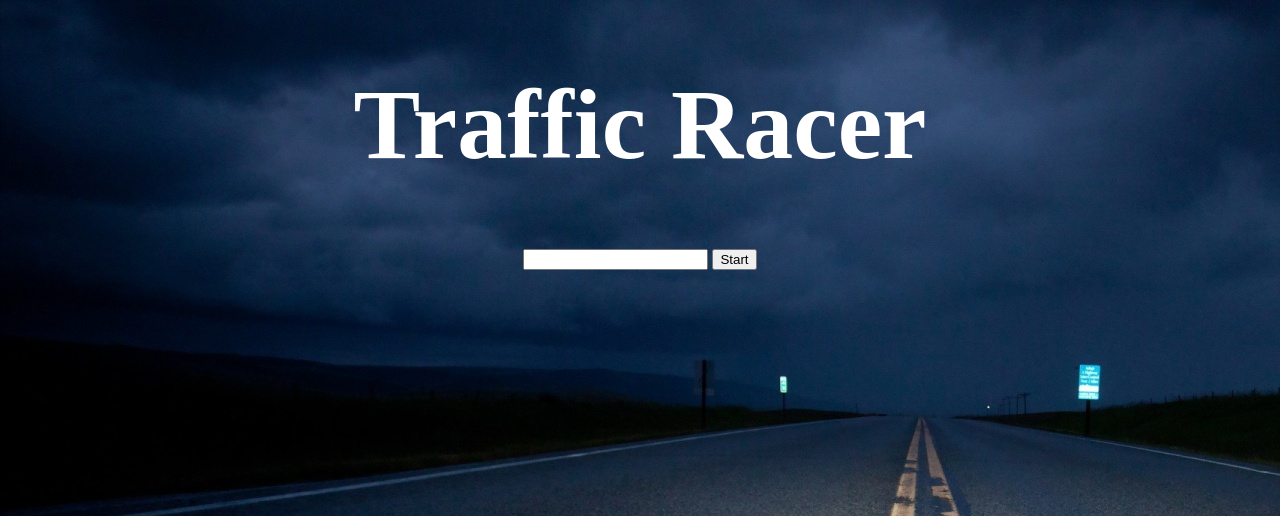
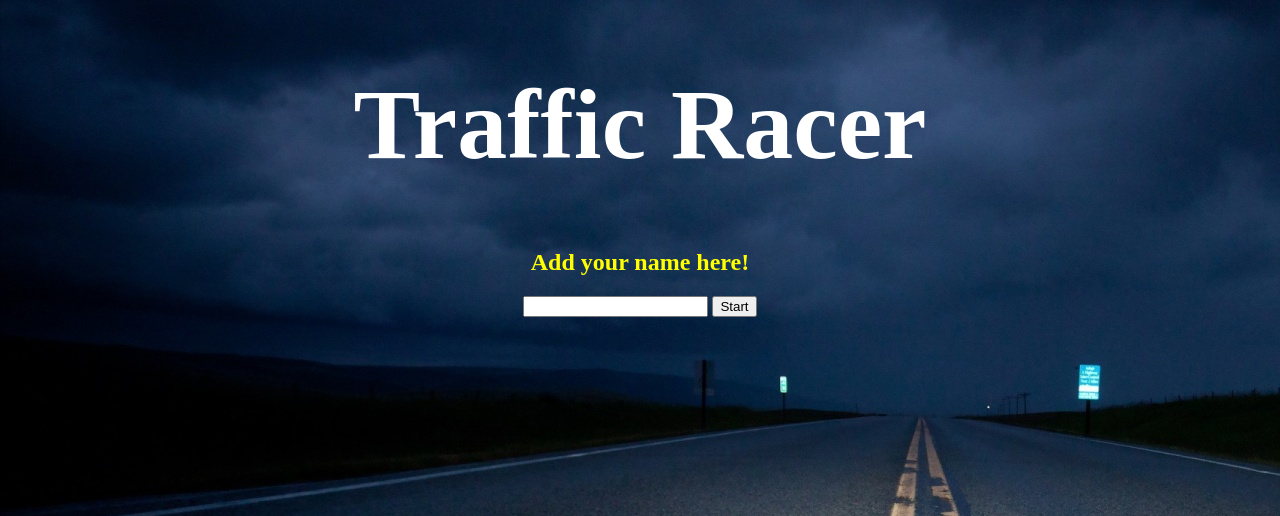
Before and after one commit to Kattkovacs/javascript-game-drivers, a Flask app: page / in a window 1280 px wide. Shown: the top 516 px of the page. Run offline with Flask 2, Linux system fonts and the light colour scheme.

Commit message:
New name adding title for index, little css cleancoding

```diff
--- a/static/css/style.css
+++ b/static/css/style.css
@@ -1,5 +1,4 @@
 body {
-    /*background-color: #3A7734;*/
     background: url("/static/img/background.jpg");
 }
 
@@ -11,7 +10,6 @@ body {
     margin-top: 20px;
     background-color: #292929;
     overflow: hidden;
-    /*border: red 1px solid;*/
 }
 
 .line{
@@ -19,27 +17,22 @@ body {
     height: 150px;
     width: 4%;
     margin-left: 48%;
-    /*background: rgba(255, 255, 255, 0.5);*/
-    /*border: yellow 1px solid;*/
     background: yellow;
 }
 
 #line-1{
     top: -150px;
     color: yellow;
-    /*border: white 1px solid;*/
 }
 
 #line-2{
     top: 150px;
     color: yellow;
-    /*border: white 1px solid;*/
 }
 
 #line-3{
     top: 450px;
     color: yellow;
-    /*border: white 1px solid;*/
 }
 
 #player {
@@ -49,7 +42,6 @@ body {
     left: 200px;
     background-size: 100%;
     top: 450px;
-    /*border: white 1px solid;*/
 }
 
 .car{
@@ -57,8 +49,6 @@ body {
     height: 100px;
     width: 55px;
     border-radius: 5px;
-    /*box-shadow: 0px 1px 8px 0px black;*/
-    /*border: brown 1px solid;*/
 }
 
 #car-1{
@@ -68,7 +58,6 @@ body {
     background-size: 100%;
     top: 0px;
     left: 38%;
-    /*border: white solid 1px;*/
 }
 
 #car-2{
@@ -120,3 +109,9 @@ h1 {
 .player-name {
     text-align:center;
 }
+
+h2 {
+    color: white;
+    text-align: center;
+    color: yellow;
+}
--- a/templates/index.html
+++ b/templates/index.html
@@ -8,7 +8,8 @@
 </head>
 <body>
 <h1 name="title" >Traffic Racer</h1>
-<form action="{{ url_for('game') }}" class="player-name"  >
+<h2>Add your name here!</h2>
+<form action="{{ url_for('game') }}" class="player-name" id="user-name"  >
     <input type="text" name="player" required>
 <button type="submit">Start</button>
 </form>
```
